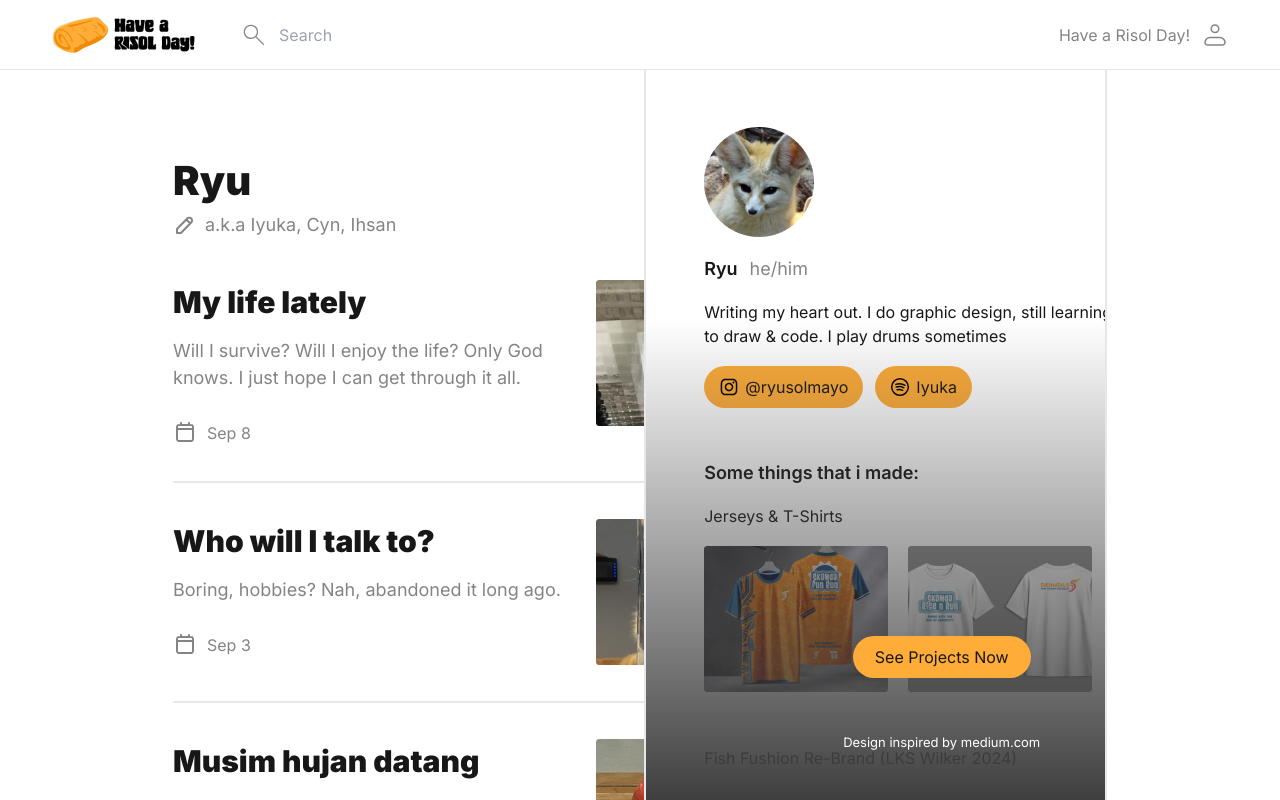
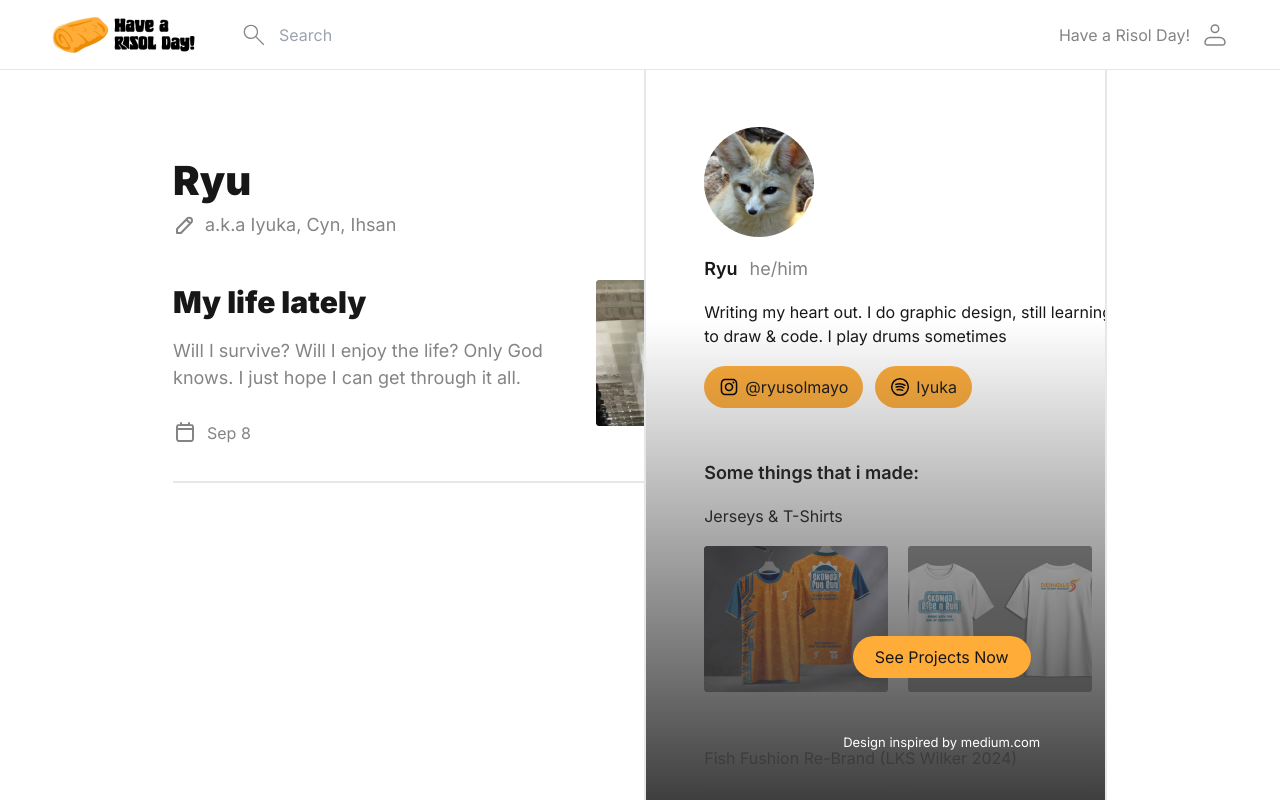
Before and after one commit to arkajenar07/havearisolday, a Next.js app: page / in a window 1280 px wide. Built offline with nearby package versions, Linux system fonts and the light colour scheme.

Commit message:
delete: post

```diff
--- a/src/data/post.ts
+++ b/src/data/post.ts
@@ -24,48 +24,6 @@ const posts: Post[] = [
       "Im not great at opening up, and im also not great at telling stories, so pardon if there is some things that seems like a bullshit or just a nonsensical ranting with nothing to hold into.",
       "I think that’s all, hope i can just get through it all."
     ]
-  },
-  {
-    id: 2,
-    title: "Who will I talk to?",
-    description: "Boring, hobbies? Nah, abandoned it long ago.",
-    date: "Sep 3",
-    image: "/images/kucing-ikan.png",
-    author: "Ryu",
-    article: [
-      "Loneliness creeps in when you least expect it, making each day feel longer than the last.",
-      "The hobbies I once loved now feel distant, like relics of a past life.",
-      "I often find myself yearning for meaningful conversations and connections.",
-      "Perhaps, one day, I will rediscover the spark that brings joy to my passions."
-    ]
-  },
-  {
-    id: 3,
-    title: "Musim hujan datang",
-    description: "dInngGGGiIiiiiIIInnNNNNNnnNNNNn",
-    date: "Sep 1",
-    image: "/images/kucing-merah.png",
-    author: "Ryu",
-    article: [
-      "The rainy season is finally here, bringing with it a chill that seeps into the bones.",
-      "Raindrops tapping on the window feel like a melancholic symphony.",
-      "With every downpour, memories of rainy days past flood my mind.",
-      "Despite the gloom, there is something comforting about the rhythm of the rain."
-    ]
-  },
-  {
-    id: 4,
-    title: "Silly Gong gong gong gong-",
-    description: "Me being silly:",
-    date: "Oct 27",
-    image: "/images/wle.png",
-    author: "Ryu",
-    article: [
-      "Sometimes life just needs a little silliness to keep things light.",
-      "Laughter is a remedy that works wonders for the soul.",
-      "Embracing my goofy side reminds me not to take everything too seriously.",
-      "In these moments of playfulness, I find a sense of freedom and joy."
-    ]
   }
 ];
 
```
